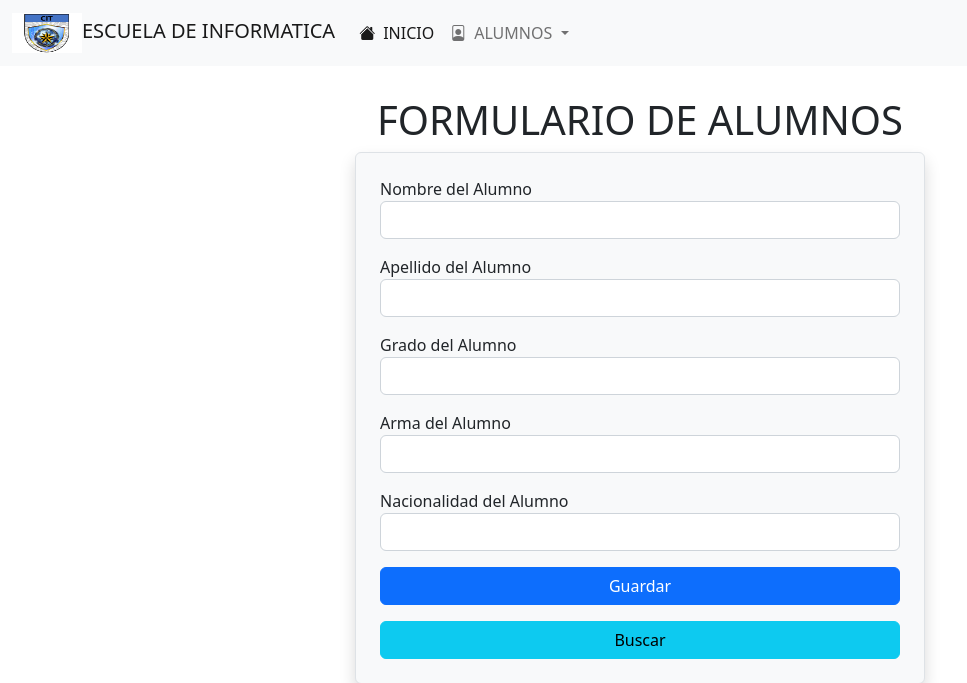
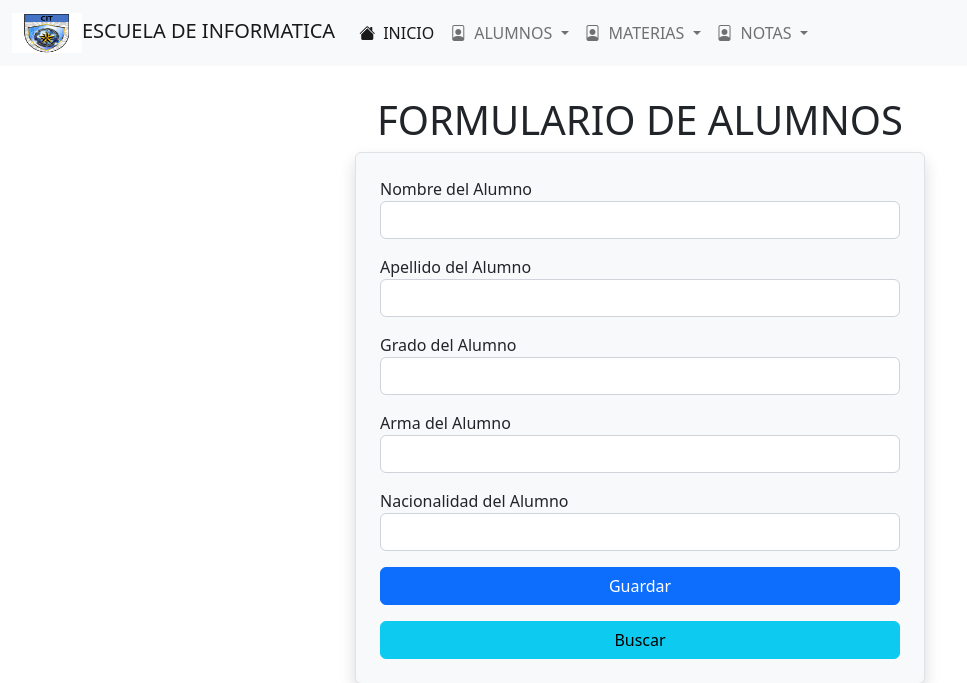
Before and after one commit to edmoranm/proyecto-final-ingsoft3, a PHP site: page /alumnos/index.php in a window 1280 px wide. Shown: the top 683 px of the page, without its empty margins (0-967 px from the left). Run offline with PHP 8.4, Linux system fonts and the light colour scheme.

Commit message:
en el navbar agregamos materias y notas

```diff
--- a/vistas/templates/navbar.php
+++ b/vistas/templates/navbar.php
@@ -18,6 +18,24 @@
             <li><a class="dropdown-item" href="../alumnos/buscar.php"><i class="bi bi-search me-2"></i>BUSCAR</a></li>
           </ul>
         </li>
+        <li class="nav-item dropdown">
+          <a class="nav-link dropdown-toggle" href="#" role="button" data-bs-toggle="dropdown" aria-expanded="false">
+            <i class="bi bi-file-person me-2"></i>MATERIAS
+          </a>
+          <ul class="dropdown-menu">
+            <li><a class="dropdown-item" href="#"><i class="bi bi-plus-circle me-2"></i>CREAR</a></li>
+            <li><a class="dropdown-item" href="#"><i class="bi bi-search me-2"></i>BUSCAR</a></li>
+          </ul>
+        </li>
+        <li class="nav-item dropdown">
+          <a class="nav-link dropdown-toggle" href="#" role="button" data-bs-toggle="dropdown" aria-expanded="false">
+            <i class="bi bi-file-person me-2"></i>NOTAS
+          </a>
+          <ul class="dropdown-menu">
+            <li><a class="dropdown-item" href="#"><i class="bi bi-plus-circle me-2"></i>CREAR</a></li>
+            <li><a class="dropdown-item" href="#"><i class="bi bi-search me-2"></i>BUSCAR</a></li>
+          </ul>
+        </li>
     </div>
   </div>
 </nav>
```
